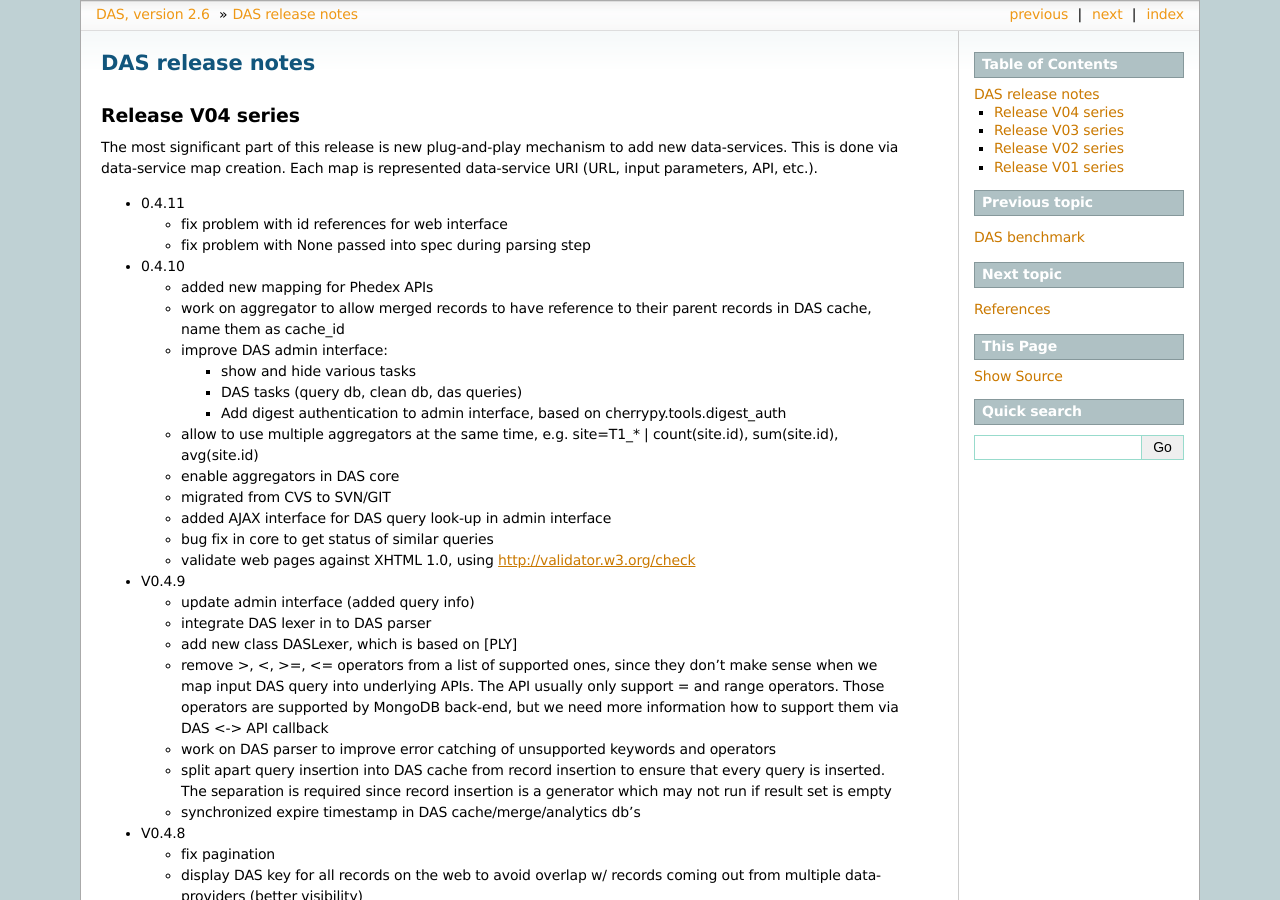
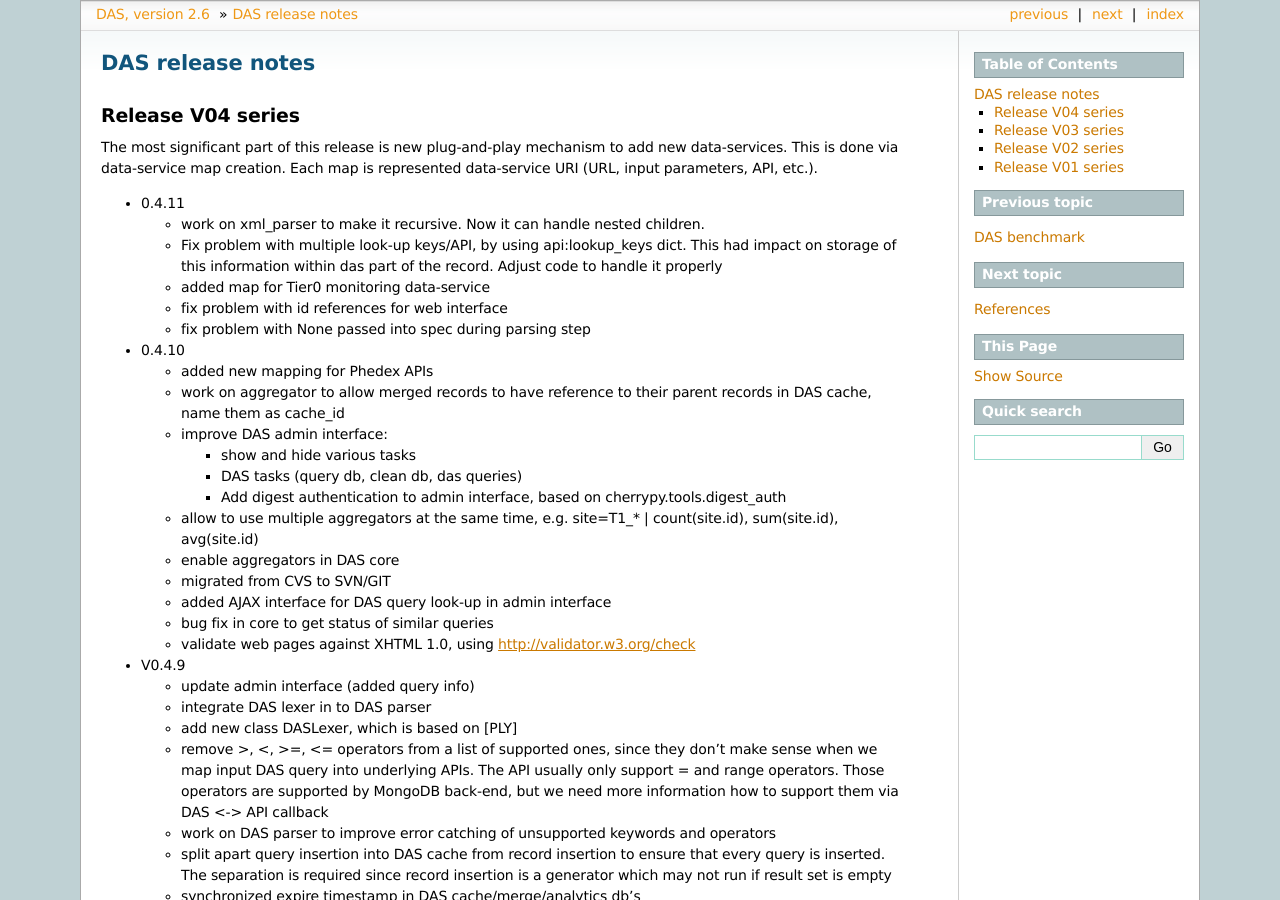
Before and after one commit to dmwm/DAS, a Sphinx documentation site: the page built from doc/sphinx/changelog.rst, in a window 1280 px wide and 900 px high. Built offline with Sphinx 7.4.7, drawn with Linux system fonts in a browser that asks for light colours; the version number is read from the project's files by our own code.

Commit message:
Update
git-svn-id: svn+ssh://svn.cern.ch/reps/CMSDMWM/DAS/trunk@2397 4525493e-7705-40b1-a816-d608a930855b

```diff
--- a/doc/sphinx/changelog.rst
+++ b/doc/sphinx/changelog.rst
@@ -9,6 +9,12 @@ map is represented data-service URI (URL, input parameters, API, etc.).
 
 - 0.4.11
 
+  - work on xml_parser to make it recursive. Now it can handle nested
+    children.
+  - Fix problem with multiple look-up keys/API, by using api:lookup_keys
+    dict. This had impact on storage of this information within das part
+    of the record. Adjust code to handle it properly
+  - added map for Tier0 monitoring data-service
   - fix problem with id references for web interface
   - fix problem with None passed into spec during parsing step
 
```
